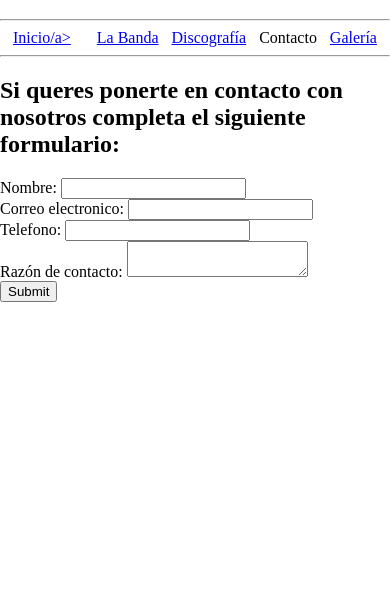
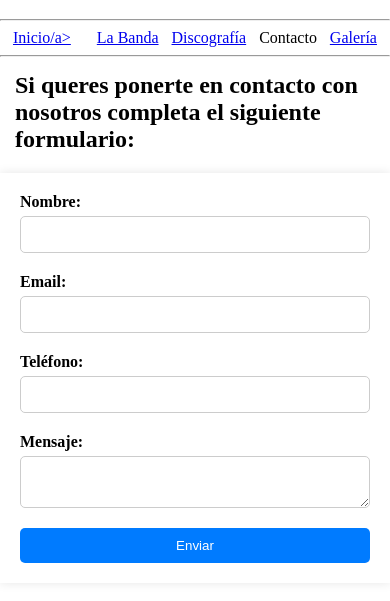
Before and after one commit to tomasflory/PreEntrega2-Flory, a plain HTML site: page pages/contacto.html in a window 390 px wide. Shown: the part 61-662 px from the top of the page. Drawn offline with Linux system fonts and the light colour scheme.

Commit message:
responsiveform

```diff
--- a/css/style.css
+++ b/css/style.css
@@ -151,3 +151,56 @@ h1{
         gap: 10px;
     }
 }
+.margen{
+    margin: 15px;
+}
+.contenedorcontacto {
+    max-width: 800px;
+    margin: 20px auto;
+    padding: 20px;
+    background-color: #fff;
+    box-shadow: 0 0 10px rgba(0, 0, 0, 0.1);
+}
+
+.form-grid {
+    display: grid;
+    grid-template-columns: 1fr 1fr;
+    gap: 20px;
+}
+
+.form-item {
+    display: flex;
+    flex-direction: column;
+}
+
+label {
+    margin-bottom: 5px;
+    font-weight: bold;
+}
+
+input, textarea, button {
+    padding: 10px;
+    border: 1px solid #ccc;
+    border-radius: 5px;
+}
+
+textarea {
+    resize: vertical;
+}
+
+button {
+    background-color: #007BFF;
+    color: white;
+    border: none;
+    cursor: pointer;
+    transition: background-color 0.3s;
+}
+
+button:hover {
+    background-color: #0056b3;
+}
+@media (max-width: 768px) {
+    .form-grid {
+        grid-template-columns: 1fr;
+    }
+}
--- a/pages/contacto.html
+++ b/pages/contacto.html
@@ -22,29 +22,31 @@
     </header>
     <hr>
     <main>
-        <h2>Si queres ponerte en contacto con nosotros completa el siguiente formulario:</h2>
-        <section>
-            <form action="" method="post" enctype="">
-                <div>
+        <h2 class="margen">Si queres ponerte en contacto con nosotros completa el siguiente formulario:</h2>
+        <div class="contenedorcontacto">
+            <form class="form-grid">
+                <div class="form-item">
                     <label for="nombre">Nombre:</label>
-                         <input type="text" name="nombre" id="nombre">
+                    <input type="text" id="nombre" name="nombre">
                 </div>
-                 <div>
-                     <label for="email">Correo electronico:</label>
-                         <input type="email" name="email" id="email">
+                <div class="form-item">
+                    <label for="email">Email:</label>
+                    <input type="email" id="email" name="email">
                 </div>
-                 <div>
-                     <label for="telefono">Telefono:</label>
-                         <input type="tel" name="telefono" id="telefono">
+                <div class="form-item">
+                    <label for="telefono">Teléfono:</label>
+                    <input type="tel" id="telefono" name="telefono">
                 </div>
-                 <div>
-                     <label for="razon">Razón de contacto:</label>
-                         <textarea name="razon" id="razon"></textarea>
-                 <div>
-                     <input type="submit">
+                <div class="form-item">
+                    <label for="mensaje">Mensaje:</label>
+                    <textarea id="mensaje" name="mensaje"></textarea>
+                </div>
+                <div class="form-item">
+                    <button type="submit">Enviar</button>
                 </div>
             </form>
-        </section>
+        </div>
+
     </main>
 </body>
 </html>
```
Lines whose indentation alone changed are shown as unchanged.
